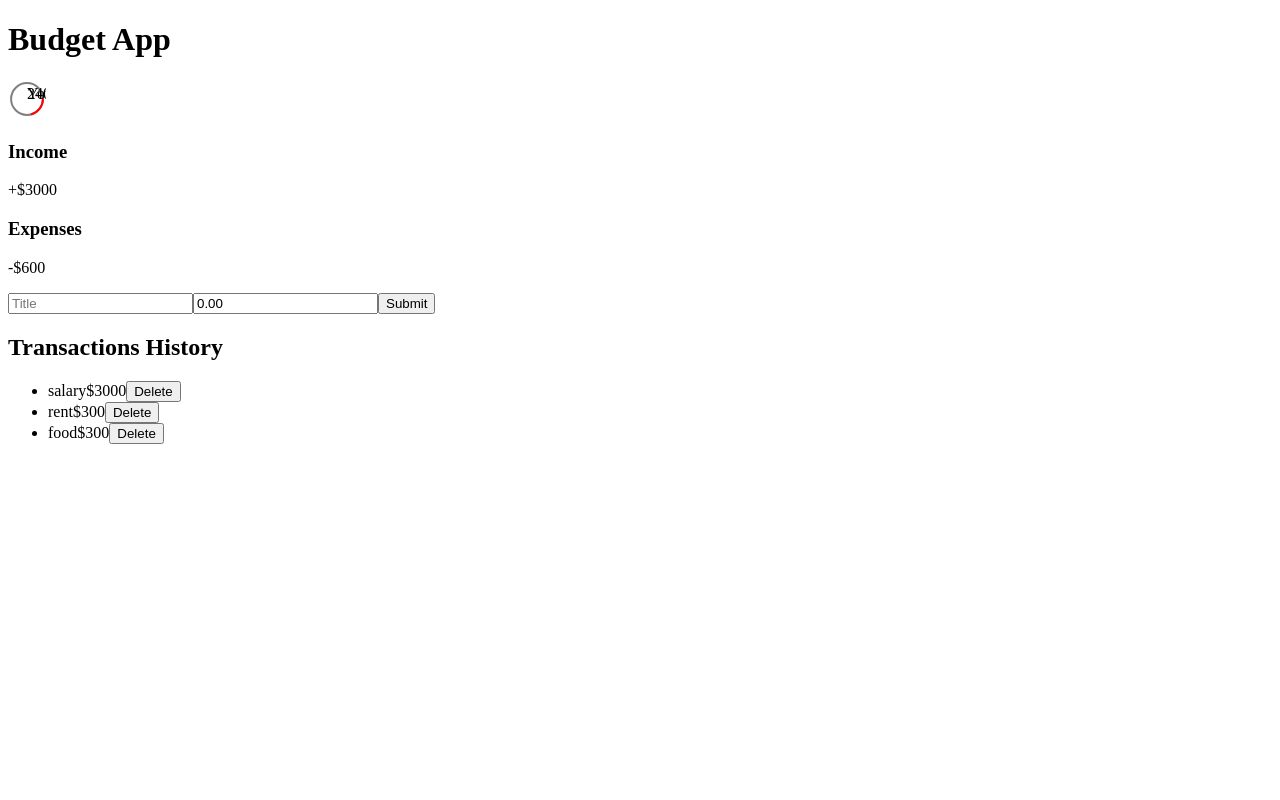
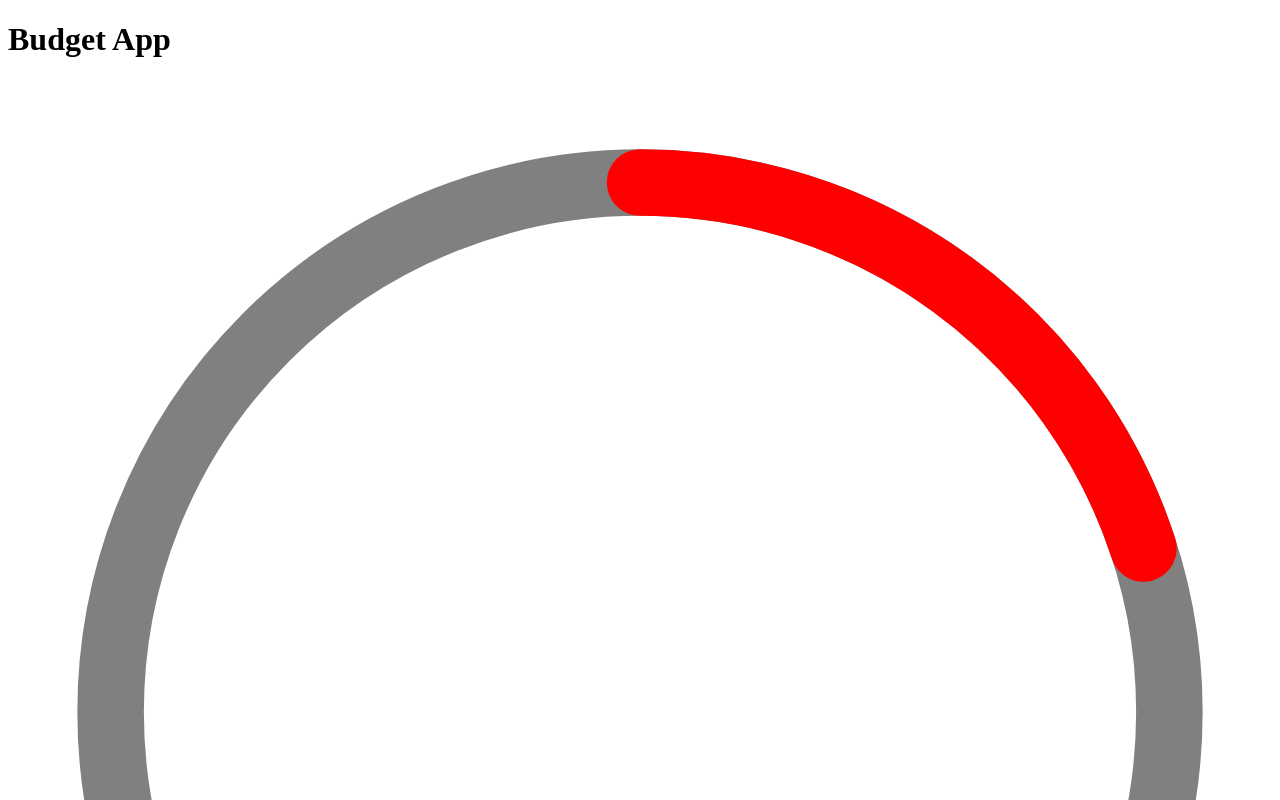
Before and after one commit to jmczerwinska/budget-app, a React (Create React App) app: page / in a window 1280 px wide. Shown: the top 800 px of the page. Built offline with nearby package versions, Linux system fonts and the light colour scheme; some icons are missing.

Commit message:
better chart animation

```diff
--- a/src/components/BalanceChart.js
+++ b/src/components/BalanceChart.js
@@ -1,20 +1,13 @@
 import React, {useEffect, useState} from 'react';
 
-const BalanceChart = ({ percent, balance }) => {
+const BalanceChart = ({ percent }) => {
+
   const [offset, setOffset] = useState(0);
-
-  useEffect(() => {
-    setTimeout(()=> {
-      if (offset < percent) {
-        setOffset(offset + 1)
-      }
-    }, 50)
-
-  }, [percent, offset]);
+  useEffect(() => setOffset(percent), [percent]);
 
   return (
     <div>
-      <svg width="38" height="38">
+      <svg viewBox="0 0 38 38">
         <circle
           className="balance-track"
           cx="19"
@@ -33,13 +26,12 @@ const BalanceChart = ({ percent, balance }) => {
           strokeWidth="2"
           stroke="red"
           strokeLinecap= "round"
-          strokeDasharray={`${offset} ${100 - offset}`} />
-        <text x="50%" y="50%">
-            Your Balance
-          </text>
-        <text x="50%" y="50%">
-          {balance}
-          </text>
+          // strokeDasharray={`${offset} ${100 - offset}`}
+          strokeDasharray ="100"
+          strokeDashoffset={`${100 - offset}`}
+          transform="rotate(-90 19 19)"
+          style = {{transition: "stroke-dashoffset 1s ease"}}
+          />
 
       </svg>
     </div>
```
